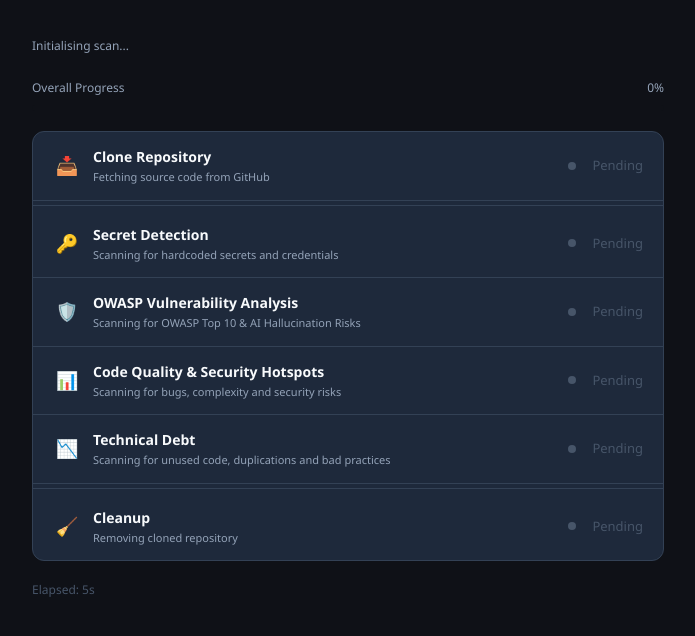
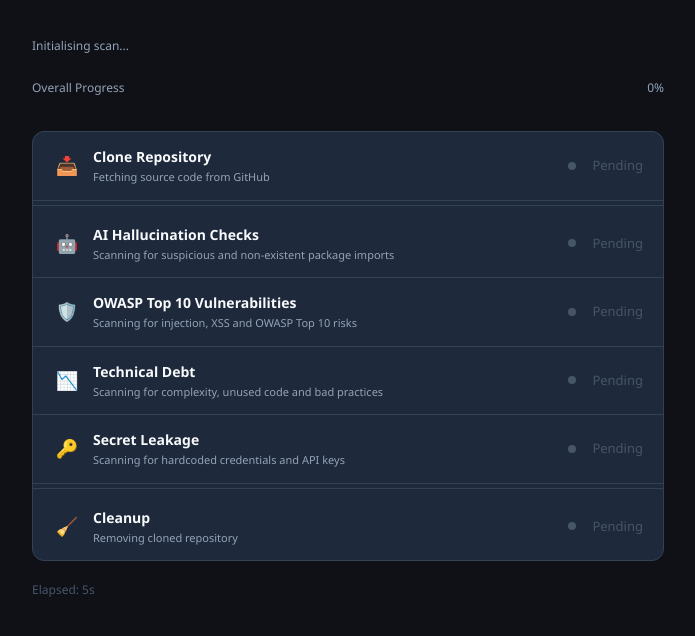
Before and after one commit to patyalav/sast-pipeline-demo, a website: page public/progress.html in a window 1280 px wide. Shown: the part 98-734 px from the top of the page, without its empty margins (292-987 px from the left). Drawn offline with Linux system fonts and the light colour scheme; no server answers.

Commit message:
Progress page — category-based rows, status only, no finding counts

```diff
--- a/public/progress.html
+++ b/public/progress.html
@@ -16,9 +16,7 @@
 
     .step-row:last-child { border-bottom: none; }
 
-    .step-row.running {
-      background      : #1a2236;
-    }
+    .step-row.running { background: #1a2236; }
 
     .step-left {
       display         : flex;
@@ -97,10 +95,7 @@
       margin-top      : 20px;
     }
 
-    .elapsed {
-      font-size       : 12px;
-      color           : var(--text-faint);
-    }
+    .elapsed { font-size: 12px; color: var(--text-faint); }
 
     .divider {
       height          : 1px;
@@ -153,28 +148,13 @@
 
     <div class="divider"></div>
 
-    <!-- Gitleaks — Secret Detection -->
-    <div class="step-row" id="row-gitleaks">
-      <div class="step-left">
-        <div class="step-icon">🔑</div>
-        <div class="step-text">
-          <div class="step-name">Secret Detection</div>
-          <div class="step-desc">Scanning for hardcoded secrets and credentials</div>
-        </div>
-      </div>
-      <div class="step-right">
-        <span class="status-dot pending" id="dot-gitleaks"></span>
-        <span class="step-status pending" id="label-gitleaks">Pending</span>
-      </div>
-    </div>
-
-    <!-- Semgrep — OWASP Vulnerability Analysis -->
+    <!-- AI Hallucination Checks — driven by semgrep -->
     <div class="step-row" id="row-semgrep">
       <div class="step-left">
-        <div class="step-icon">🛡️</div>
+        <div class="step-icon">🤖</div>
         <div class="step-text">
-          <div class="step-name">OWASP Vulnerability Analysis</div>
-          <div class="step-desc">Scanning for OWASP Top 10 & AI Hallucination Risks</div>
+          <div class="step-name">AI Hallucination Checks</div>
+          <div class="step-desc">Scanning for suspicious and non-existent package imports</div>
         </div>
       </div>
       <div class="step-right">
@@ -183,13 +163,13 @@
       </div>
     </div>
 
-    <!-- SonarQube — Code Quality & Security Hotspots -->
+    <!-- OWASP Top 10 Vulnerabilities — driven by sonarqube -->
     <div class="step-row" id="row-sonarqube">
       <div class="step-left">
-        <div class="step-icon">📊</div>
+        <div class="step-icon">🛡️</div>
         <div class="step-text">
-          <div class="step-name">Code Quality & Security Hotspots</div>
-          <div class="step-desc">Scanning for bugs, complexity and security risks</div>
+          <div class="step-name">OWASP Top 10 Vulnerabilities</div>
+          <div class="step-desc">Scanning for injection, XSS and OWASP Top 10 risks</div>
         </div>
       </div>
       <div class="step-right">
@@ -198,18 +178,33 @@
       </div>
     </div>
 
-    <!-- Codacy — Technical Debt -->
+    <!-- Technical Debt — driven by codacy -->
     <div class="step-row" id="row-codacy">
       <div class="step-left">
         <div class="step-icon">📉</div>
         <div class="step-text">
           <div class="step-name">Technical Debt</div>
-          <div class="step-desc">Scanning for unused code, duplications and bad practices</div>
+          <div class="step-desc">Scanning for complexity, unused code and bad practices</div>
         </div>
       </div>
       <div class="step-right">
         <span class="status-dot pending" id="dot-codacy"></span>
         <span class="step-status pending" id="label-codacy">Pending</span>
+      </div>
+    </div>
+
+    <!-- Secret Leakage — driven by gitleaks -->
+    <div class="step-row" id="row-gitleaks">
+      <div class="step-left">
+        <div class="step-icon">🔑</div>
+        <div class="step-text">
+          <div class="step-name">Secret Leakage</div>
+          <div class="step-desc">Scanning for hardcoded credentials and API keys</div>
+        </div>
+      </div>
+      <div class="step-right">
+        <span class="status-dot pending" id="dot-gitleaks"></span>
+        <span class="step-status pending" id="label-gitleaks">Pending</span>
       </div>
     </div>
 
@@ -232,7 +227,7 @@
 
   </div>
 
-  <!-- Bottom row — elapsed + dashboard button -->
+  <!-- Bottom row -->
   <div class="bottom-row">
     <div class="elapsed" id="elapsed">Elapsed: 0s</div>
     <button
@@ -250,6 +245,7 @@
 </div>
 
 <script>
+  // ── Backend tool names — used to poll /api/scan/status ────────────────────
   const TOOLS = ['gitleaks', 'semgrep', 'sonarqube', 'codacy'];
   const STEPS = ['clone', 'cleanup'];
 
@@ -266,9 +262,10 @@
   /**
    * updateRow
    * Updates status dot, label, and row highlight for one step/tool.
+   * NOTE: row IDs match backend tool names — category names are display only.
    *
-   * @param {string} key  - Tool or step name
-   * @param {object} data - Status data
+   * @param {string} key  - Backend tool or step name (gitleaks, semgrep, etc.)
+   * @param {object} data - Status data from /api/scan/status
    */
   function updateRow(key, data) {
     const dot   = document.getElementById(`dot-${key}`);
@@ -280,6 +277,7 @@
     row.className   = `step-row${data.status === 'running' ? ' running' : ''}`;
     label.className = `step-status ${data.status}`;
 
+    // No finding counts shown — status only
     switch (data.status) {
       case 'pending':
         label.textContent = 'Pending';
@@ -288,9 +286,7 @@
         label.textContent = 'Running...';
         break;
       case 'done':
-        label.textContent = (data.findings !== null && data.findings !== undefined)
-          ? `Done — ${data.findings} findings`
-          : 'Done ✅';
+        label.textContent = 'Done ✅';
         break;
       case 'failed':
         label.textContent = 'Failed ✗';
@@ -302,7 +298,7 @@
    * updateProgress
    * Updates overall progress bar based on tool completion.
    *
-   * @param {object} status - Full status object
+   * @param {object} status - Full status object from /api/scan/status
    */
   function updateProgress(status) {
     const done = TOOLS.filter(t =>
@@ -322,7 +318,7 @@
       const res  = await fetch('/api/scan/status');
       const data = await res.json();
 
-      // Update scan meta with repo URL if available
+      // Update scan meta
       const repoUrl = sessionStorage.getItem('scanRepo');
       if (repoUrl) {
         document.getElementById('scanMeta').textContent = `Scanning: ${repoUrl}`;
```
